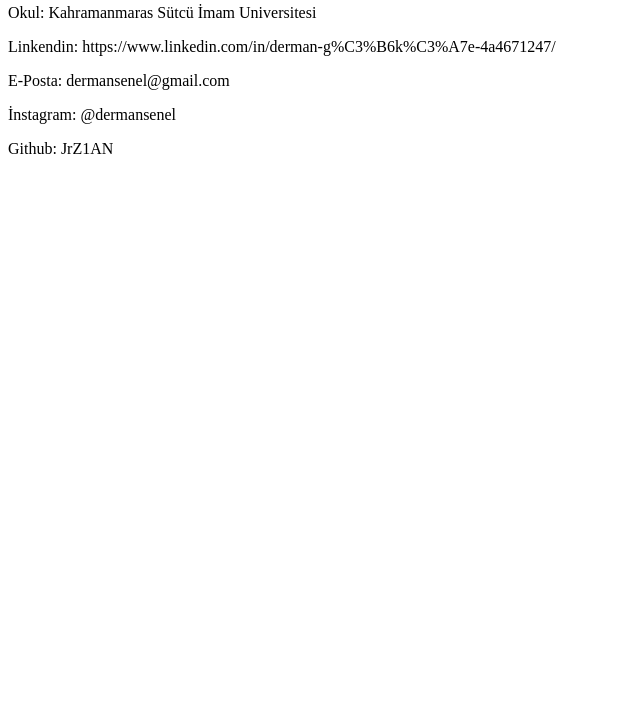
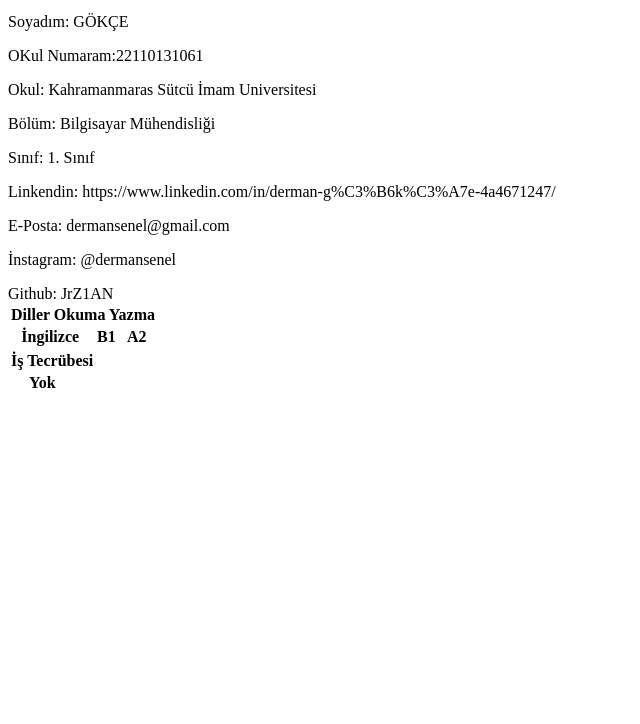
Before and after one commit to JrZ1AN/dermansenel.github.io, a plain HTML site: page index.html in a window 1280 px wide. Shown: the part 76-800 px from the top of the page, without its empty margins (0-640 px from the left). Drawn offline with Linux system fonts and the light colour scheme.

Commit message:
Update index.html

```diff
--- a/index.html
+++ b/index.html
@@ -1,15 +1,50 @@
-<!DOCTYPE html>
-<html>
-<head>
+<html><head>
     <title>Derman Senel Gokce Kisisel Websitesi</title>
 </head>
 <body>
 
-<h1 style="background-color: white;">Derman Şenel Gökçe</h1>
+<h2 style="background-color: white;">Kişisel CV</h2>
+<p>Adım: Derman Şenel</p>
+<p>Soyadım: GÖKÇE</p>
+<p>OKul Numaram:22110131061<p>
 <p>Okul: Kahramanmaras Sütcü İmam Universitesi</p>
+<p>Bölüm: Bilgisayar Mühendisliği<p>
+<p>Sınıf: 1. Sınıf<p>
 <p>Linkendin: https://www.linkedin.com/in/derman-g%C3%B6k%C3%A7e-4a4671247/</p>
 <p>E-Posta: dermansenel@gmail.com
-<p>İnstagram: @dermansenel
-<p>Github: JrZ1AN
-</body>
-</html>
+</p><p>İnstagram: @dermansenel
+</p><p>Github: JrZ1AN
+<table class="table">
+
+                <thead>
+                    <tr>
+                        <th scope="col" colspan="4">Diller Okuma Yazma</th>
+                    </tr>
+                </thead>
+                <tbody>
+                    <tr>
+                        <th scope="row">İngilizce</th>
+                        <th>B1</th>
+                        <th>A2</th>
+                        <th></th>
+                    </tr>
+                    <table class="table">
+
+                <thead>
+                    <tr>
+                        <th scope="col" colspan="4">İş Tecrübesi</th>
+                    </tr>
+                </thead>
+                <tbody>
+                    <tr>
+                        <th scope="row">Yok</th>
+                        <th></th>
+                        <th></th>
+                        <th></th>
+                    </tr>
+
+
+                </tbody>
+            </table>
+
+</p></body></html>
```
